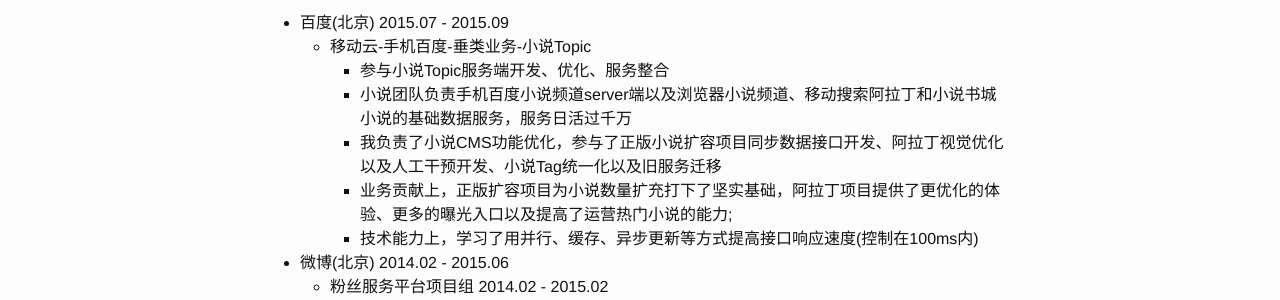
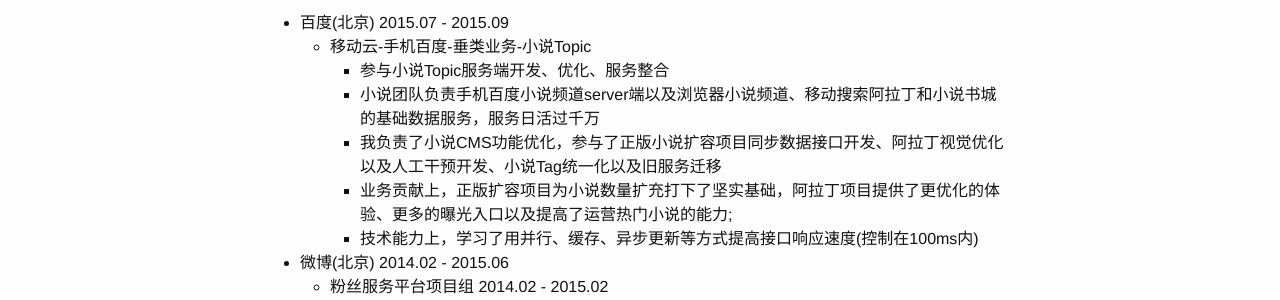
Before and after one commit to bingful/bingful.github.io, a Jekyll site: the page built from _posts/2015-05-01-resume.markdown, in a window 1280 px wide. Shown: the part 1080-1380 px from the top of the page. Built offline with Jekyll 4.4.1, drawn with Linux system fonts in a browser that asks for light colours.

Commit message:
jekyll rebuild and sync to github

```diff
--- a/_posts/2015-05-01-resume.markdown
+++ b/_posts/2015-05-01-resume.markdown
@@ -45,7 +45,7 @@ PHP高级开发、基础服务开发
 - 百度(北京) 2015.07 - 2015.09
   - 移动云-手机百度-垂类业务-小说Topic
     - 参与小说Topic服务端开发、优化、服务整合
-    - 小说团队负责手机百度小说频道server端以及浏览器小说频道、移动搜索阿拉丁和小说书城小说的基础数据服务，服务日活过千万
+    - 小说团队负责手机百度小说频道server端以及浏览器小说频道、移动搜索阿拉丁和小说书城的基础数据服务，服务日活过千万
     - 我负责了小说CMS功能优化，参与了正版小说扩容项目同步数据接口开发、阿拉丁视觉优化以及人工干预开发、小说Tag统一化以及旧服务迁移
     - 业务贡献上，正版扩容项目为小说数量扩充打下了坚实基础，阿拉丁项目提供了更优化的体验、更多的曝光入口以及提高了运营热门小说的能力;
     - 技术能力上，学习了用并行、缓存、异步更新等方式提高接口响应速度(控制在100ms内)
```
